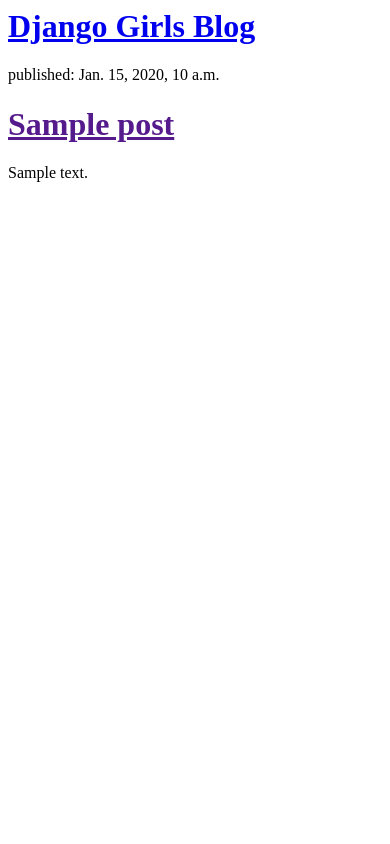
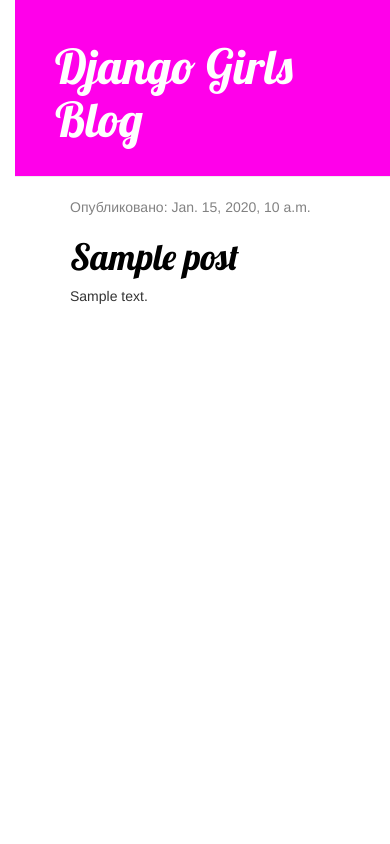
Before and after one commit to mariadenadel/my-second-blog, a Django app: template webblog/templates/webblog/post_list.html in a window 390 px wide. Run offline with Django 3.2, Linux system fonts and the light colour scheme; the template is opened without the code that fills it: most values are stand-ins (such as "Sample title", 1, 10 or a date in 2020); some libraries are stand-ins or nearby versions.

Commit message:
Add view and template

```diff
--- /dev/null
+++ b/webblog/static/css/blog.css
@@ -0,0 +1,56 @@
+body {
+    padding-left: 15px;
+}
+
+
+h1 a {
+    color: blue;
+    font-family: 'Lobster';
+}
+
+.page-header {
+    background-color: #ff00ea;
+    margin-top: 0;
+    padding: 20px 20px 20px 40px;
+}
+
+.page-header h1, .page-header h1 a, .page-header h1 a:visited, .page-header h1 a:active {
+    color: #ffffff;
+    font-size: 36pt;
+    text-decoration: none;
+}
+
+.content {
+    margin-left: 40px;
+}
+
+h1, h2, h3, h4 {
+    font-family: 'Lobster', cursive;
+}
+
+.date {
+    color: #828282;
+}
+
+.save {
+    float: right;
+}
+
+.post-form textarea, .post-form input {
+    width: 100%;
+}
+
+.top-menu, .top-menu:hover, .top-menu:visited {
+    color: #ffffff;
+    float: right;
+    font-size: 26pt;
+    margin-right: 20px;
+}
+
+.post {
+    margin-bottom: 70px;
+}
+
+.post h1 a, .post h1 a:visited {
+    color: #000000;
+}
--- /dev/null
+++ b/webblog/templates/webblog/base.html
@@ -0,0 +1,23 @@
+{% load static %}
+<html>
+    <head>
+        <title>Django Girls blog</title>
+        <link rel="stylesheet" href="//maxcdn.bootstrapcdn.com/bootstrap/3.2.0/css/bootstrap.min.css">
+        <link rel="stylesheet" href="//maxcdn.bootstrapcdn.com/bootstrap/3.2.0/css/bootstrap-theme.min.css">
+        <link rel="stylesheet" href="{% static 'css/blog.css' %}">
+        <link href="https://fonts.googleapis.com/css?family=Lobster&subset=latin,cyrillic" rel="stylesheet" type="text/css">
+    </head>
+    <body>
+    <div class="page-header">
+        <h1><a href="/">Django Girls Blog</a></h1>
+    </div>
+    <div class="content container">
+        <div class="row">
+            <div class="col-md-8">
+            {% block content %}
+            {% endblock %}
+            </div>
+        </div>
+    </div>
+</body>
+</html>
--- a/webblog/templates/webblog/post_list.html
+++ b/webblog/templates/webblog/post_list.html
@@ -1,18 +1,12 @@
-<html>
-    <head>
-        <title>Django Girls blog</title>
-    </head>
-    <body>
-        <div>
-            <h1><a href="/">Django Girls Blog</a></h1>
+{% extends 'webblog/base.html'%}
+{% block content %}
+    {% for post in posts %}
+        <div class="post">
+            <div class="date">
+                <p>Опубликовано: {{ post.published_date }}</p>
+            </div>
+            <h1><a href="{% url 'post_detail' pk=post.pk %}">{{ post.title }}</a></h1>
+            <p>{{ post.text|linebreaksbr }}</p>
         </div>
-
-        {% for post in posts %}
-            <div>
-                <p>published: {{post.published_date}}</p>
-                <h1><a href="">{{ post.title }}</a></h1>
-                <p>{{ post.text|linebreaksbr }}</p>
-            </div>
-        {% endfor %}
-    </body>
-</html>
+    {% endfor %}
+{% endblock %}
--- a/webblog/urls.py
+++ b/webblog/urls.py
@@ -2,5 +2,6 @@
 from . import views
 
 urlpatterns = [
-    path('', views.post_list, name='post_list')
+    path('', views.post_list, name='post_list'),
+    path('post/<int:pk>/', views.post_detail, name='post_detail'),
 ]
--- a/webblog/views.py
+++ b/webblog/views.py
@@ -1,4 +1,4 @@
-from django.shortcuts import render
+from django.shortcuts import render, get_object_or_404
 from .models import Post
 from django.utils import timezone
 # Create your views here.
@@ -6,3 +6,7 @@
 def post_list(request):
     posts = Post.objects.filter(published_date__lte=timezone.now()).order_by('published_date')
     return render(request, 'webblog/post_list.html', {'posts': posts})
+
+def post_detail(request, pk):
+    post = get_object_or_404(Post, pk=pk)
+    return render(request, 'webblog/post_detail.html', {'post': post})
```
Also changed, not shown: webblog/templates/webblog/post_detail.html (added, +13 -0 lines).
